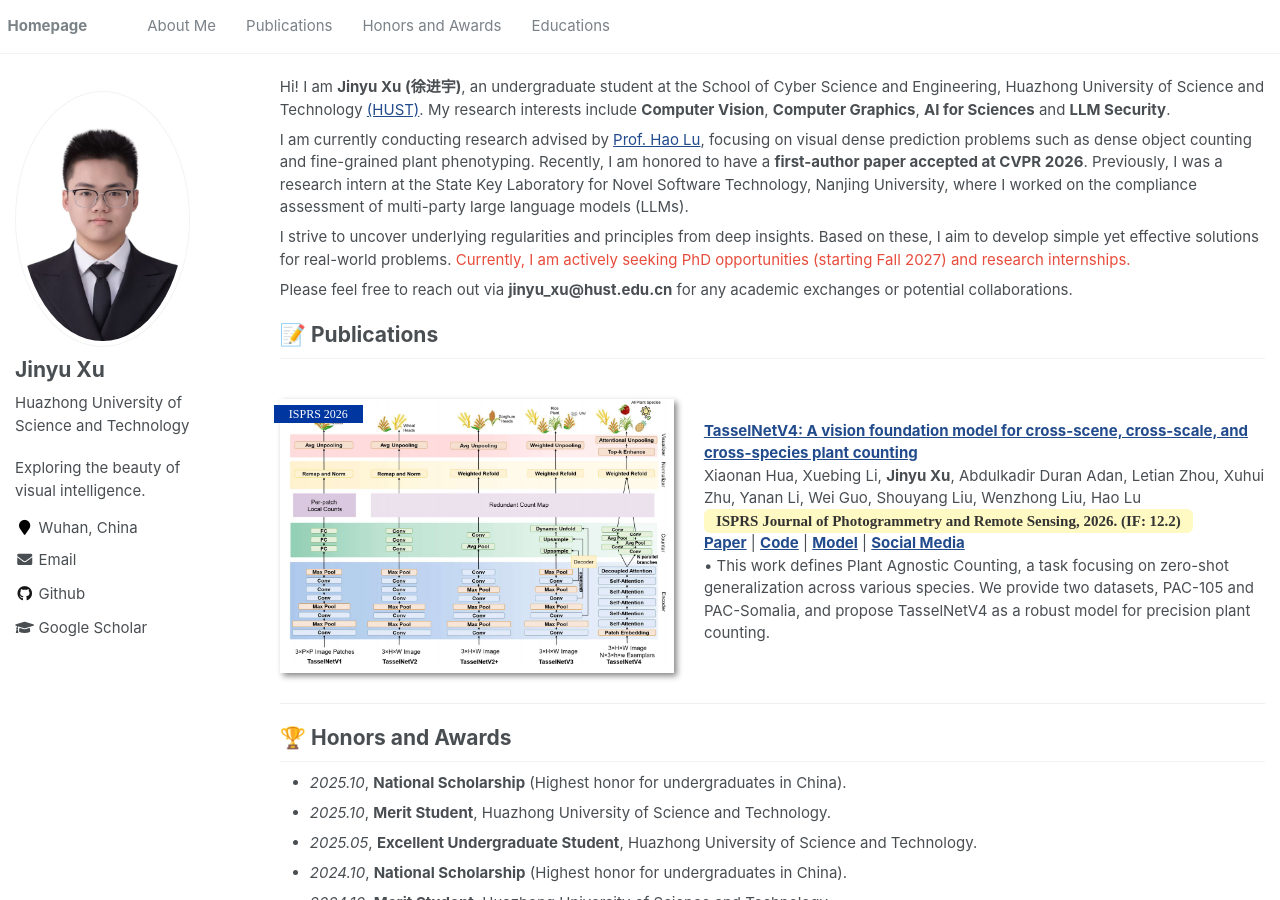
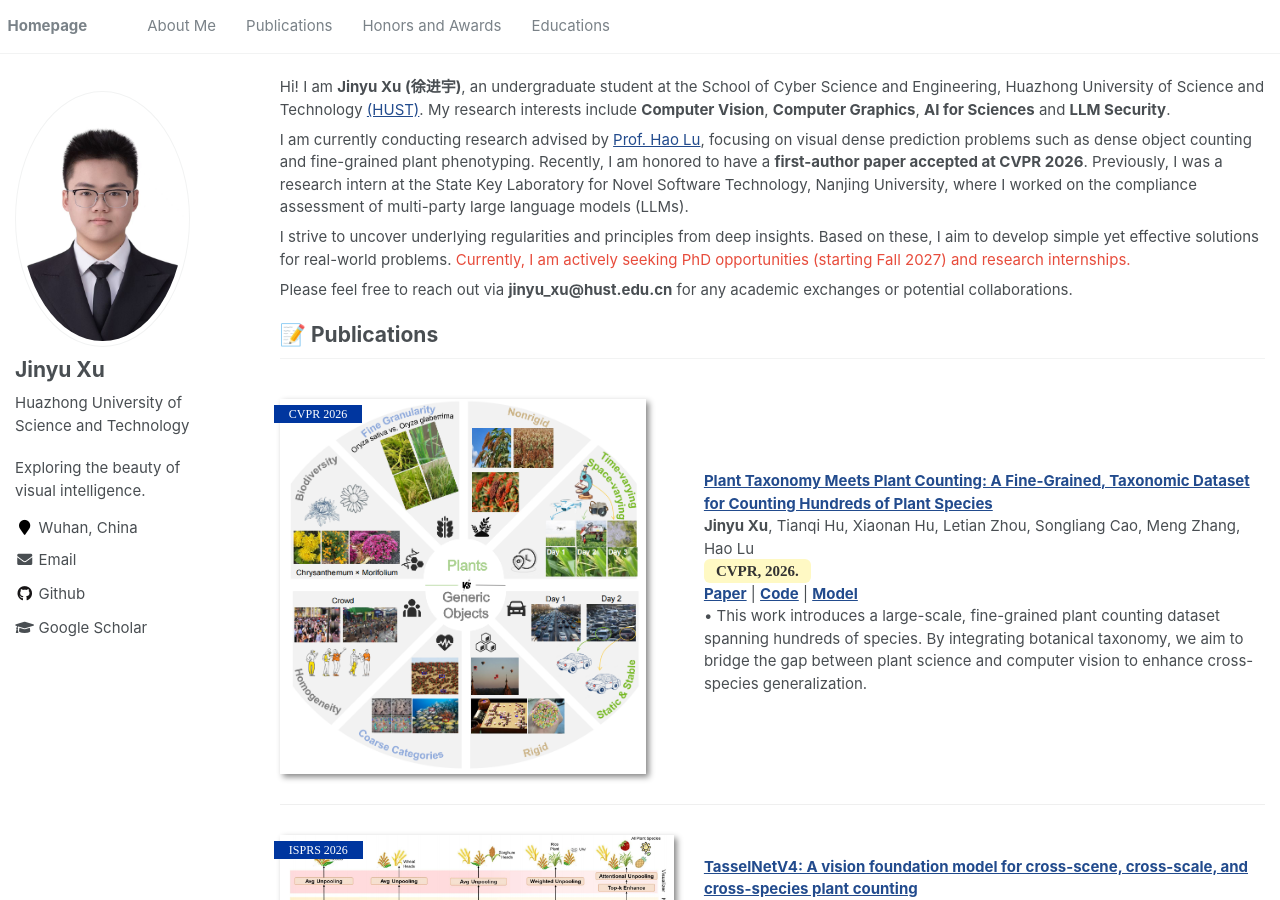
Before and after one commit to xu-jinyu/xu-jinyu.github.io, a Jekyll site: the page built from _pages/about.md, in a window 1280 px wide and 900 px high. Built offline with Jekyll 4.4.1, drawn with Linux system fonts in a browser that asks for light colours.

Commit message:
update contents

```diff
--- a/_pages/about.md
+++ b/_pages/about.md
@@ -31,7 +31,7 @@ Please feel free to reach out via **jinyu_xu@hust.edu.cn** for any academic exch
 
 # 📝 Publications
 
-<!-- <div class='paper-box'>
+<div class='paper-box'>
   <div class='paper-box-image'>
     <div>
       <div class="badge" style="font-family: 'Times New Roman', Times, serif;">CVPR 2026</div>
@@ -46,7 +46,7 @@ Please feel free to reach out via **jinyu_xu@hust.edu.cn** for any academic exch
 [**Paper**](#) | [**Code**](#) | [**Model**](#) \\
 &#8226; This work introduces a large-scale, fine-grained plant counting dataset spanning hundreds of species. By integrating botanical taxonomy, we aim to bridge the gap between plant science and computer vision to enhance cross-species generalization.
 </div>
-</div> -->
+</div>
 
 
 <div class='paper-box'>
```
